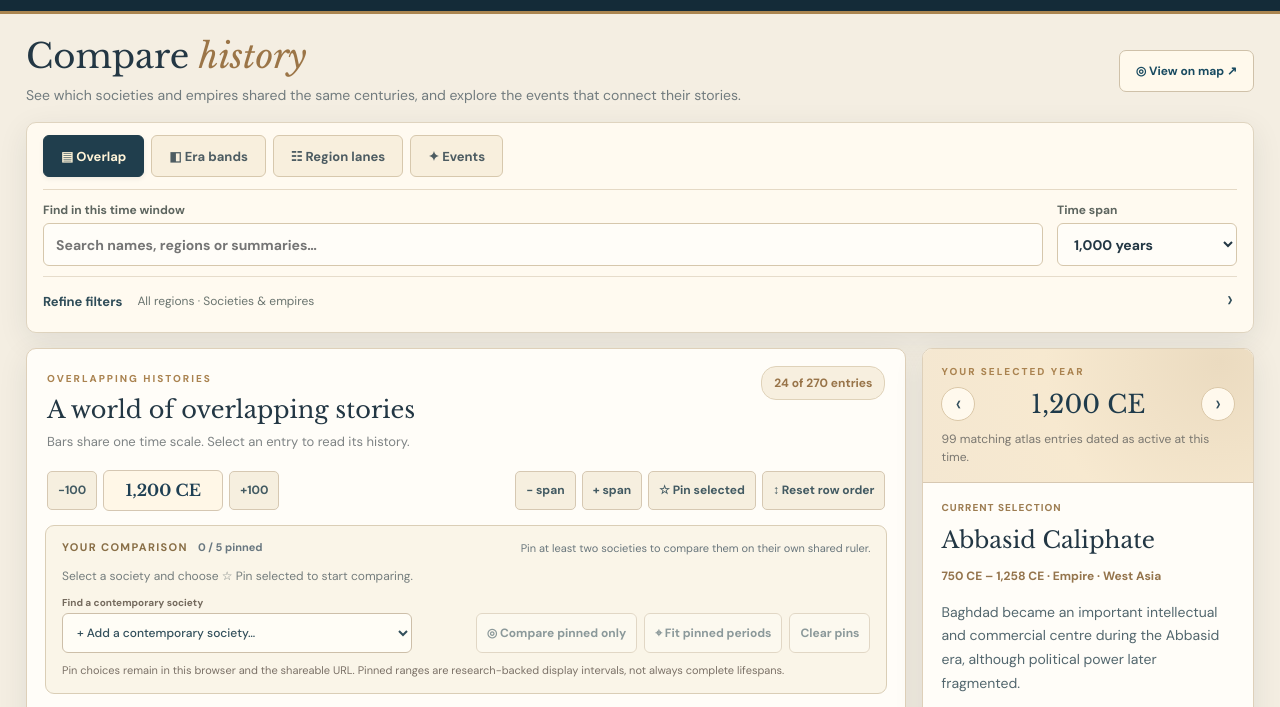
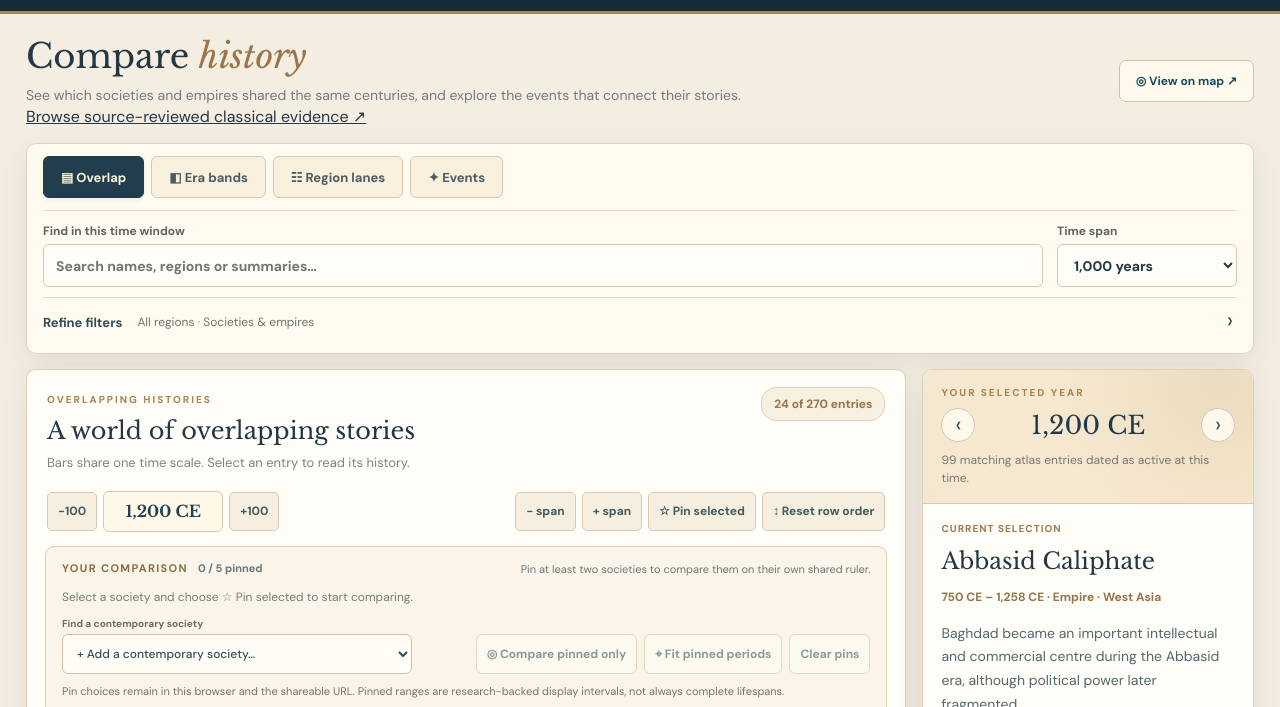
Before and after one commit to Jimbib85/History, a website: page public/compare.html in a window 1280 px wide. Shown: the part 62-769 px from the top of the page. Drawn offline with nearby package versions, Linux system fonts and the light colour scheme.

Commit message:
v0.20: make reviewed classical sources discoverable from existing views

```diff
--- a/public/compare.html
+++ b/public/compare.html
@@ -16,7 +16,7 @@
   <button class="header-random" type="button" id="randomComparison">✦ Surprise me</button>
 </header>
 <main class="compare-shell">
-  <div class="intro"><div><div class="eyebrow">SAME TIME · DIFFERENT WORLDS</div><h1>Compare <em>history</em></h1><p>See which societies and empires shared the same centuries, and explore the events that connect their stories.</p></div><a class="back-map" id="topMapLink" href="index.html?year=1200">◎ View on map ↗</a></div>
+  <div class="intro"><div><div class="eyebrow">SAME TIME · DIFFERENT WORLDS</div><h1>Compare <em>history</em></h1><p>See which societies and empires shared the same centuries, and explore the events that connect their stories.</p><a href="discover.html?classical=1#classicalEvidence">Browse source-reviewed classical evidence ↗</a></div><a class="back-map" id="topMapLink" href="index.html?year=1200">◎ View on map ↗</a></div>
   <div class="compare-toolbar">
     <div class="views" role="tablist" aria-label="Comparison view">
       <button type="button" role="tab" data-mode="overlap" aria-selected="true" class="active">▤ Overlap</button>
```
